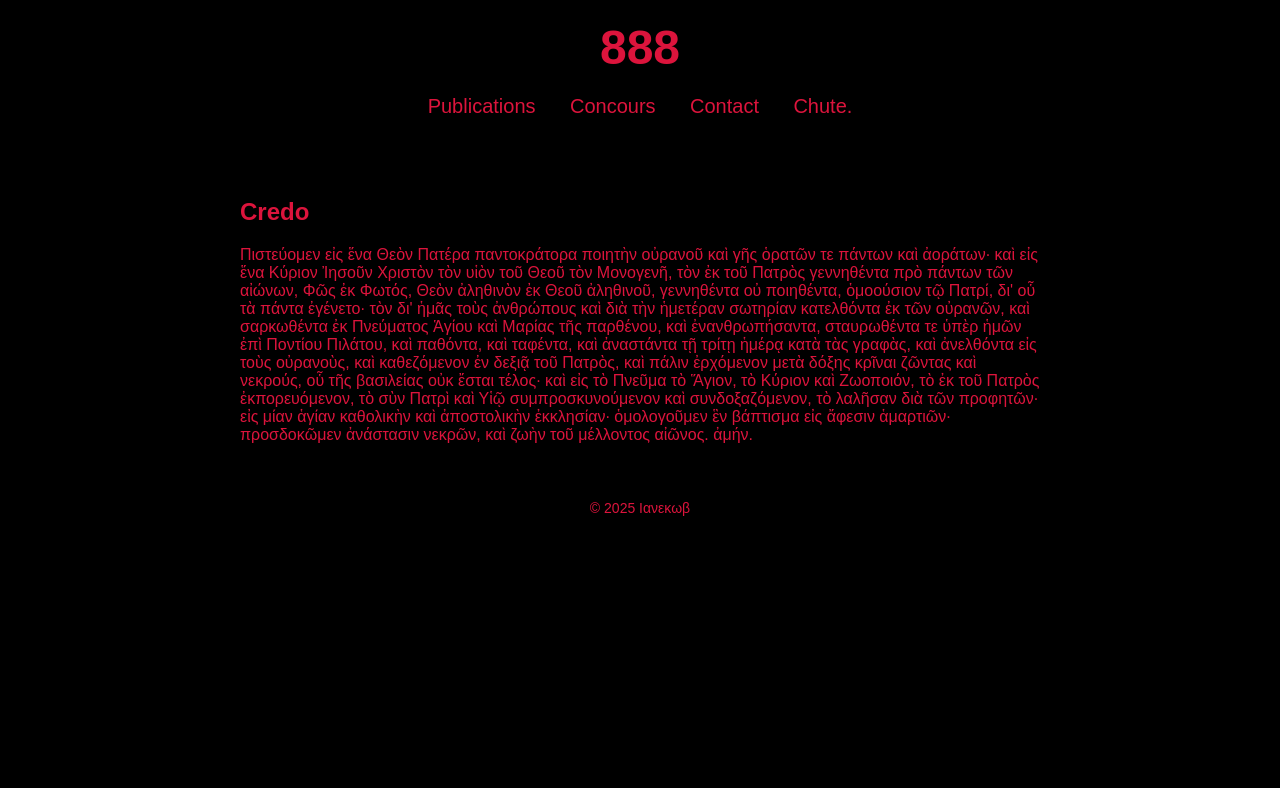
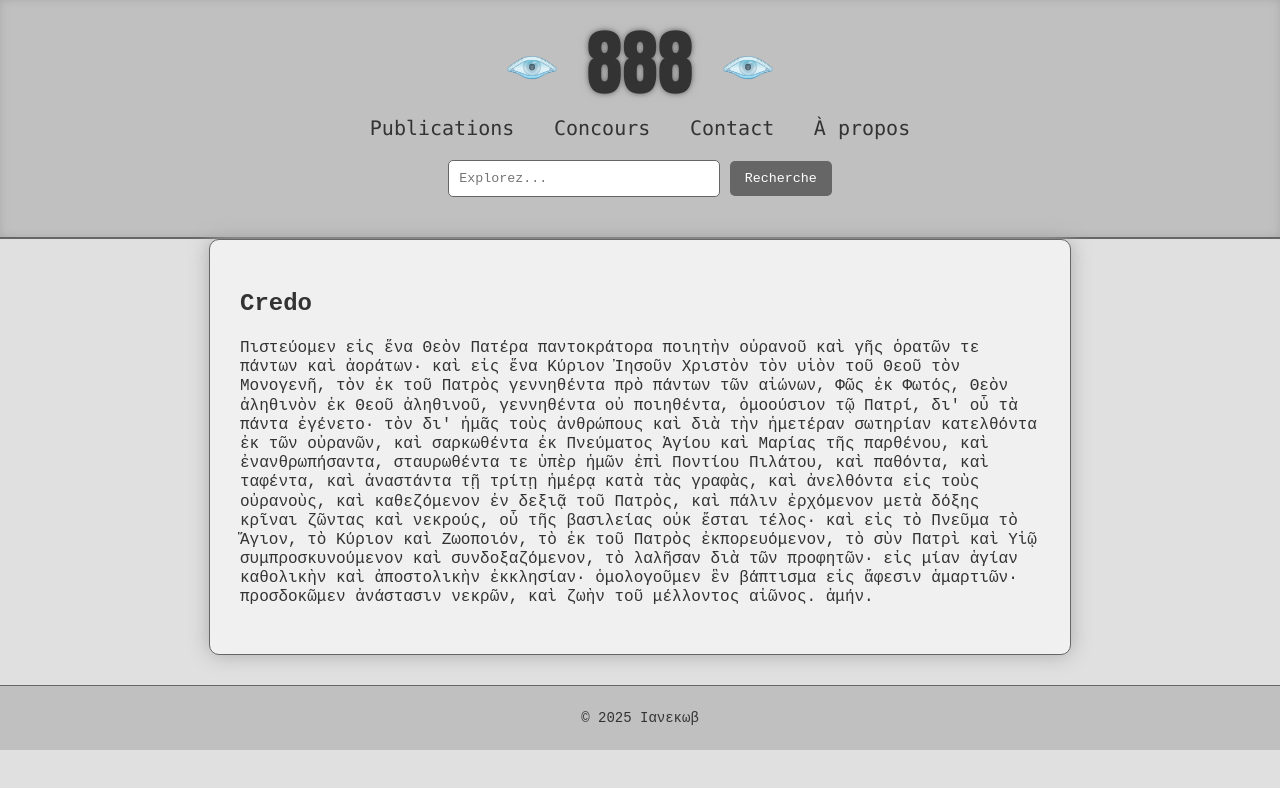
Before and after one commit to 888ianecob/888, a plain HTML site: page credo.html in a window 1280 px wide. Drawn offline with Linux system fonts and the light colour scheme.

Commit message:
Update credo.html

```diff
--- a/credo.html
+++ b/credo.html
@@ -4,58 +4,55 @@
     <meta charset="UTF-8">
     <meta name="viewport" content="width=device-width, initial-scale=1.0">
     <title>888</title>
-    <style>
-        body {
-            background-color: black;
-            color: crimson;
-            font-family: 'Arial', sans-serif;
-            margin: 0;
-            padding: 0;
+    <link rel="stylesheet" href="888.css">
+<script>
+        const pages = [
+            { title: "Publications", url: "Publications.html" },
+            { title: "Concours", url: "Concours.html" },
+            { title: "Contact", url: "Contact.html" },
+            { title: "OnionShare", url: "onionshare.html" },
+            { title: "Clé PGP", url: "pgp.html" },
+            { title: "À propos", url: "janus.html" },
+            { title: "Index", url: "ttgm.html" },
+            { title: "La Bible", url: "https://bible4u.app/download.html#fr" },
+            { title: "Les Saints-Pères", url: "saintsperes.html" },
+            { title: "Le Monachisme", url: "monachisme.html" }
+        ];
+
+        function searchPages() {
+            const query = document.getElementById('search-input').value.toLowerCase();
+            const results = pages.filter(page => page.title.toLowerCase().includes(query));
+            const resultsContainer = document.getElementById('search-results');
+            resultsContainer.innerHTML = '';
+
+            if (results.length > 0) {
+                results.forEach(page => {
+                    const resultItem = document.createElement('div');
+                    resultItem.innerHTML = `<a href="${page.url}">${page.title}</a>`;
+                    resultsContainer.appendChild(resultItem);
+                });
+            } else {
+                resultsContainer.innerHTML = '<div>Aucun résultat trouvé.</div>';
+            }
         }
-        header {
-            text-align: center;
-            padding: 20px;
-        }
-        h1 {
-            font-size: 48px;
-            margin: 0;
-        }
-        nav {
-            margin: 20px 0;
-        }
-        nav a {
-            color: crimson;
-            text-decoration: none;
-            margin: 0 15px;
-            font-size: 20px;
-            transition: color 0.3s;
-        }
-        nav a:hover {
-            color: white;
-        }
-        .content {
-            padding: 20px;
-            max-width: 800px;
-            margin: auto;
-        }
-        footer {
-            text-align: center;
-            margin-top: 20px;
-            font-size: 14px;
-        }
-    </style>
+    </script>
 </head>
 <body>
     <header>
-        <a href="index.html" style="color: crimson; text-decoration: none;">
-            <h1>888</h1>
-        </a>
+        <a class="eye-button" href="oeil.html"><img src="eye.png" alt="Oeil gauche"></a>
+        <h1><a href="index.html">888</a></h1>
+        <a class="eye-button" href="regard.html"><img src="eye.png" alt="Oeil droit"></a>
         <nav>
             <a href="Publications.html">Publications</a>
             <a href="Concours.html">Concours</a>
             <a href="Contact.html">Contact</a>
-            <a href="Chute.html">Chute.</a>
+            <a href="janus.html">À propos</a>
         </nav>
+        <div class="search-box">
+            <input type="text" id="search-input" placeholder="Explorez..." oninput="searchPages()">
+            <input type="button" value="Recherche" onclick="searchPages()">
+        </div>
+        <div id="search-results" style="margin-top: 20px;"></div>
     </header>
     <div class="content">
         <h2>Credo</h2>
```
